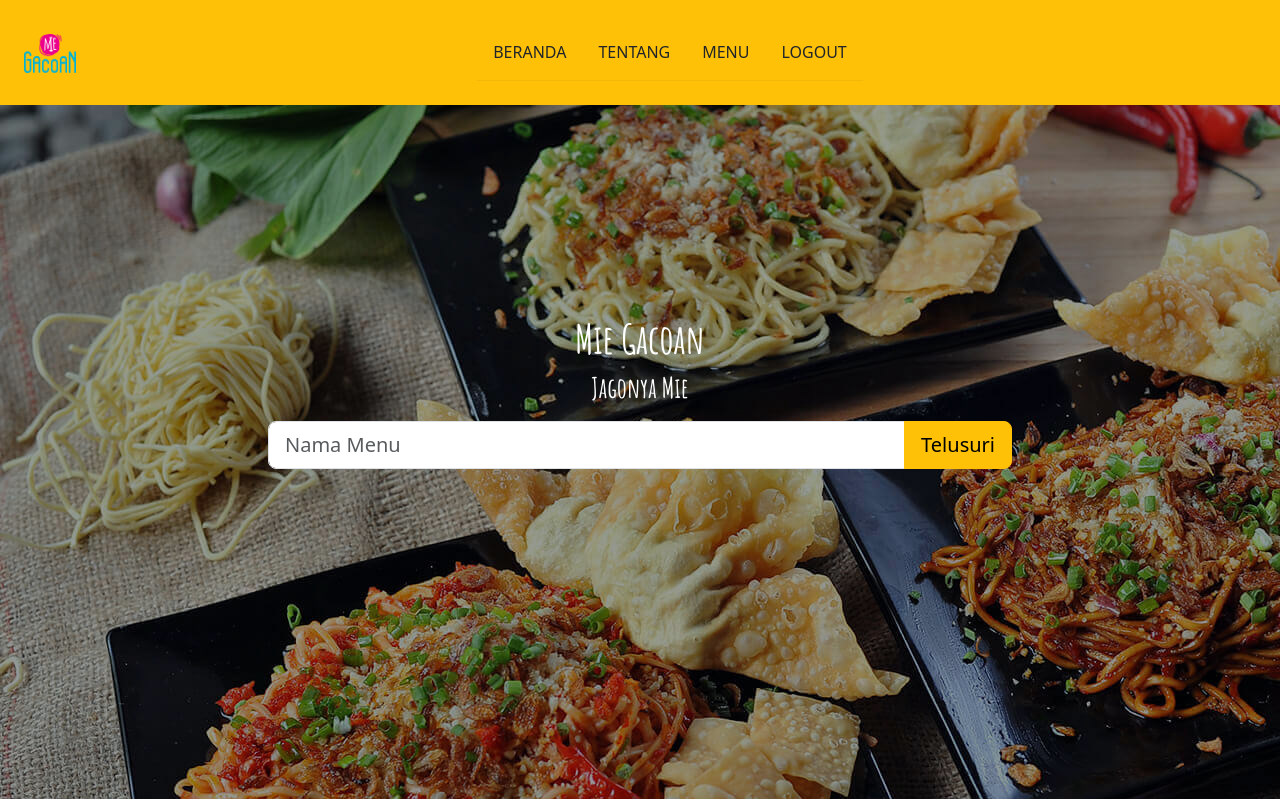
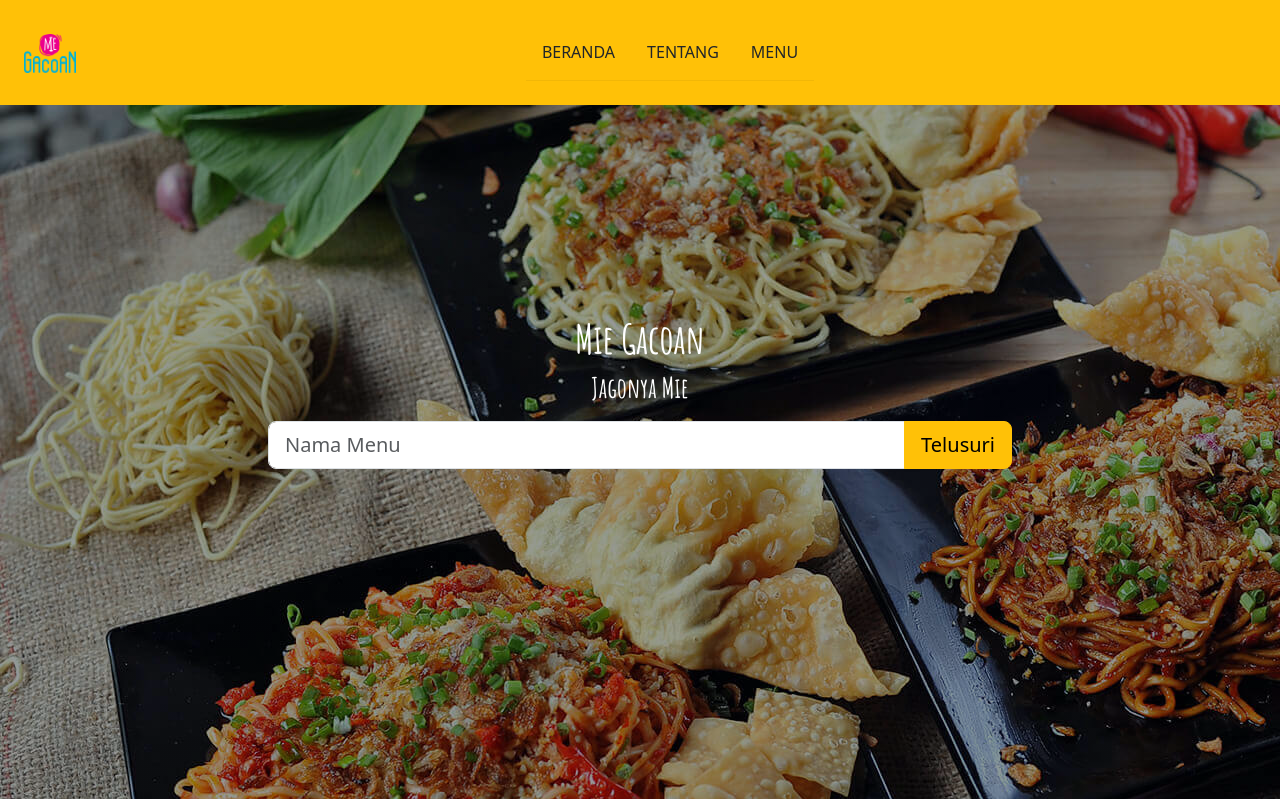
Before and after one commit to Aderizqy/pw2024_tubes_233040008, a PHP site: page / in a window 1280 px wide. Shown: the top 799 px of the page. Run offline with PHP 8.4, Linux system fonts and the light colour scheme; data comes from the database, SQL or seed files in the repository.

Commit message:
mengubah navbar di halaman users

```diff
--- a/adminpanel/index.php
+++ b/adminpanel/index.php
@@ -21,10 +21,6 @@ $jumlahMenu = mysqli_num_rows($queryMenu);
 </head>
 
 <style>
-    body {
-        background-color: aqua;
-    }
-
     .text-white {
         color: white !important;
     }
--- a/adminpanel/login.php
+++ b/adminpanel/login.php
@@ -14,6 +14,10 @@ require "../koneksi.php";
 </head>
 
 <style>
+    body {
+
+    }
+
     .main {
         height: 100vh;
     }
--- a/index.php
+++ b/index.php
@@ -37,9 +37,6 @@ $queryMenu = mysqli_query($conn, "SELECT kategori_id, nama, harga, foto, detail
                     </li>
                     <li class="nav-item px-2 py-2">
                         <a class="nav-link text-uppercase text-dark" href="menu.php">Menu</a>
-                    </li>
-                    <li class="nav-item px-2 py-2">
-                        <a class="nav-link text-uppercase text-dark" href="./adminpanel/logout.php">Logout</a>
                     </li>
                 </ul>
             </div>
--- a/menu-detail.php
+++ b/menu-detail.php
@@ -40,9 +40,6 @@ $menu = mysqli_fetch_array($queryMenu);
                     </li>
                     <li class="nav-item px-2 py-2">
                         <a class="nav-link text-uppercase text-dark" href="menu.php">Menu</a>
-                    </li>
-                    <li class="nav-item px-2 py-2">
-                        <a class="nav-link text-uppercase text-dark" href="./adminpanel/logout.php">Logout</a>
                     </li>
                 </ul>
             </div>
--- a/menu.php
+++ b/menu.php
@@ -58,9 +58,6 @@ echo $countData;
                     </li>
                     <li class="nav-item px-2 py-2">
                         <a class="nav-link text-uppercase text-dark" href="#menu">Menu</a>
-                    </li>
-                    <li class="nav-item px-2 py-2">
-                        <a class="nav-link text-uppercase text-dark" href="../adminpanel/logout.php">Logout</a>
                     </li>
                 </ul>
             </div>
```
Also changed, not shown: img/div2.jpg (added).
